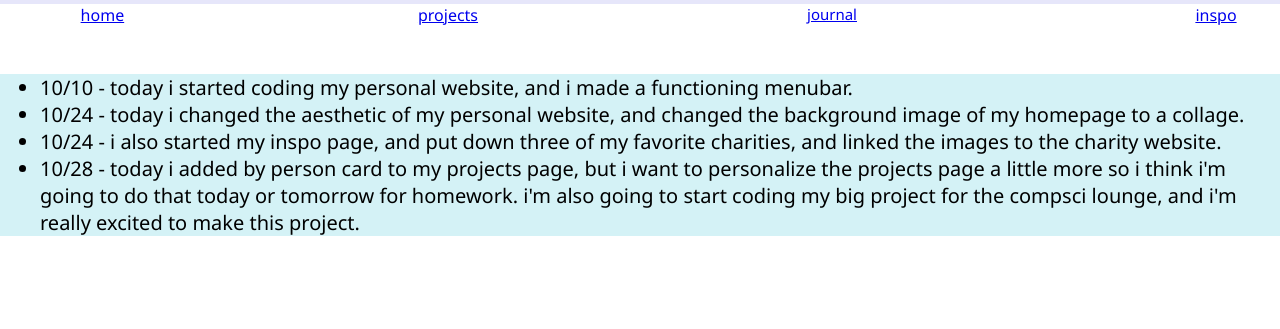
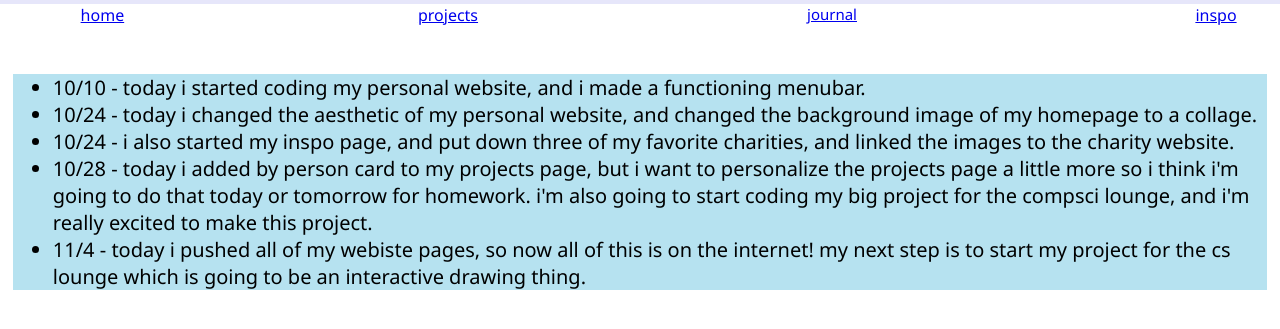
Before and after one commit to Vivi-Tonin/vivi-tonin.github.io, a plain HTML site: page journal.html in a window 1280 px wide. Shown: the part 105-434 px from the top of the page. Drawn offline with Linux system fonts and the light colour scheme.

Commit message:
write a message to yourself

```diff
--- a/journal.html
+++ b/journal.html
@@ -70,7 +70,8 @@
 
     #entries{
         font-size: 15pt;
-        background-color: #D4F2F6;
+        background-color: #B6E2F0;
+        margin:1%;
     }
     </style>
 </head>
@@ -108,6 +109,8 @@
    <li>10/24 - i also started my inspo page, and put down three of my favorite charities, and linked the images to the charity website. </li>
 
    <li>10/28 - today i added by person card to my projects page, but i want to personalize the projects page a little more so i think i'm going to do that today or tomorrow for homework. i'm also going to start coding my big project for the compsci lounge, and i'm really excited to make this project.</li>
+
+   <li>11/4 - today i pushed all of my webiste pages, so now all of this is on the internet! my next step is to start my project for the cs lounge which is going to be an interactive drawing thing. </li>
    </ul>
   </div>
 
```
Also changed, not shown: homepage.html (+3 -1 lines), projects.html (+2 -1 lines).
